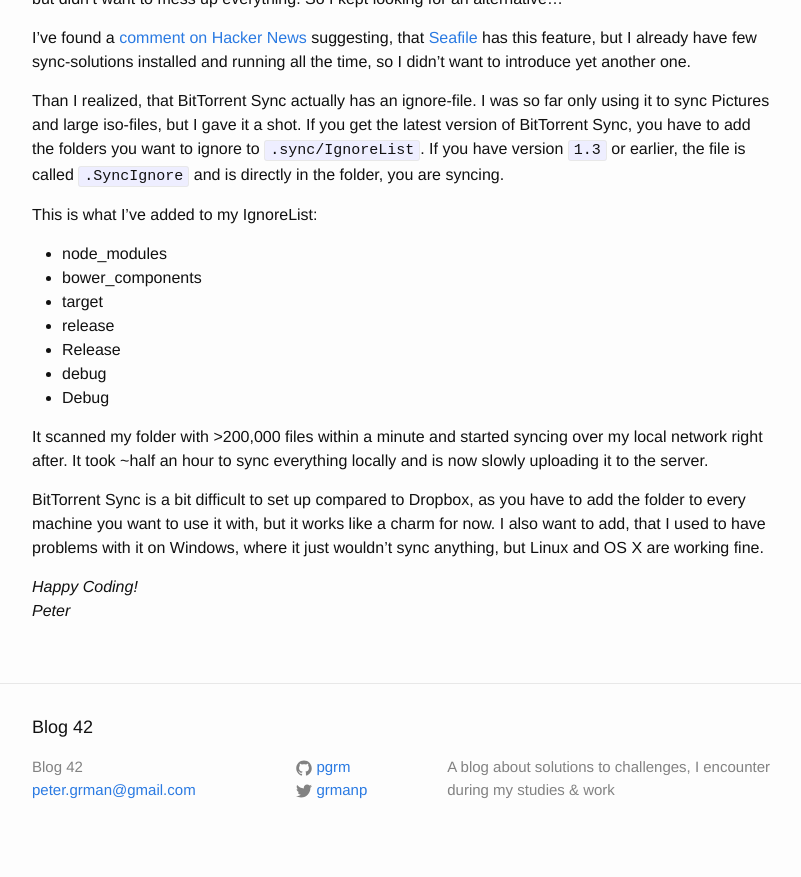
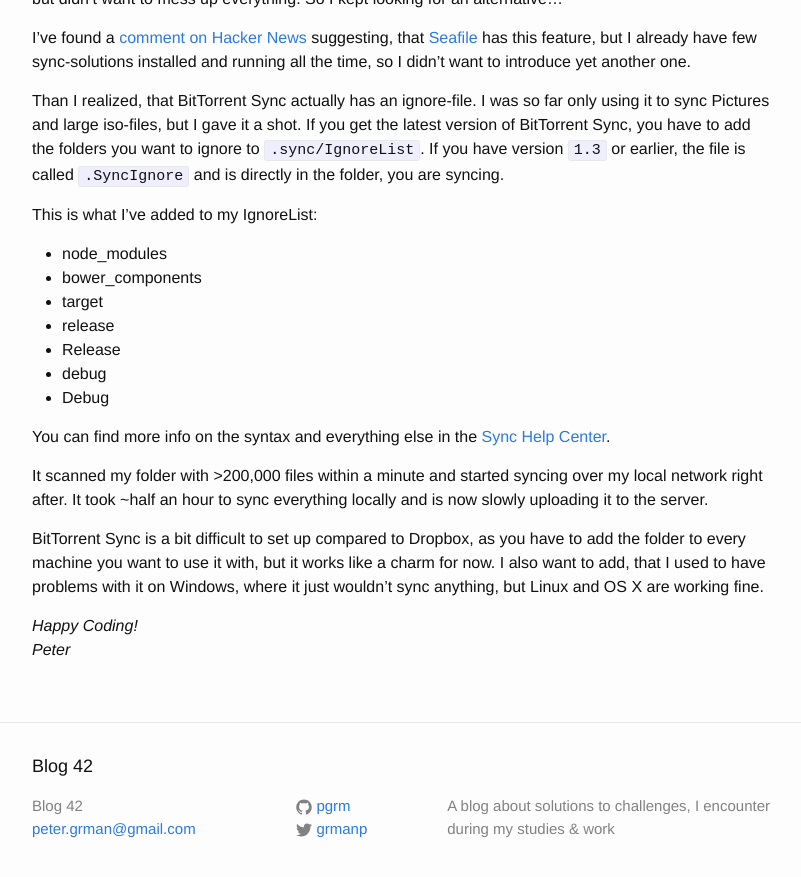
Before and after one commit to pgrm/pgrm.github.io, a Jekyll site: the page built from _posts/2015/2015-01-26-ignore-node_modules-in-dropbox.markdown, in a window 1280 px wide and 900 px high, scrolled down 882 px. Shown: the top 877 px of the window, without its empty margins (238-1039 px from the left). Built offline with Jekyll 4.4.1, drawn with Linux system fonts in a browser that asks for light colours; comment, search, counter and statistics services are not loaded.

Commit message:
add one more line

```diff
--- a/_posts/2015/2015-01-26-ignore-node_modules-in-dropbox.markdown
+++ b/_posts/2015/2015-01-26-ignore-node_modules-in-dropbox.markdown
@@ -40,6 +40,8 @@
 - debug
 - Debug
 
+You can find more info on the syntax and everything else in the [Sync Help Center](http://sync-help.bittorrent.com/customer/portal/articles/1673122-ignoring-files-in-sync-ignorelist-).
+
 It scanned my folder with >200,000 files within a minute and started syncing over my local network right after. It took ~half an hour to sync everything locally and is now slowly uploading it to the server.
 
 BitTorrent Sync is a bit difficult to set up compared to Dropbox, as you have to add the folder to every machine you want to use it with, but it works like a charm for now. I also want to add, that I used to have problems with it on Windows, where it just wouldn't sync anything, but Linux and OS X are working fine.
```
